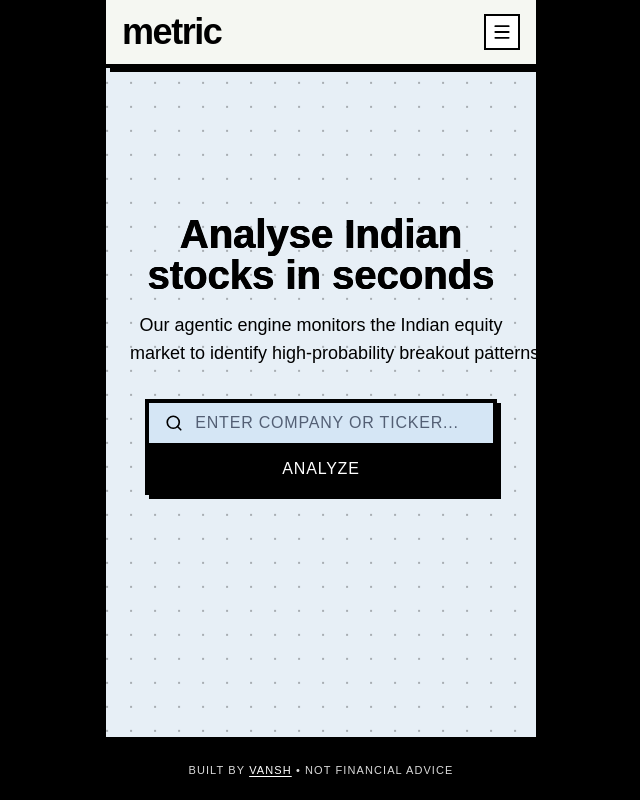
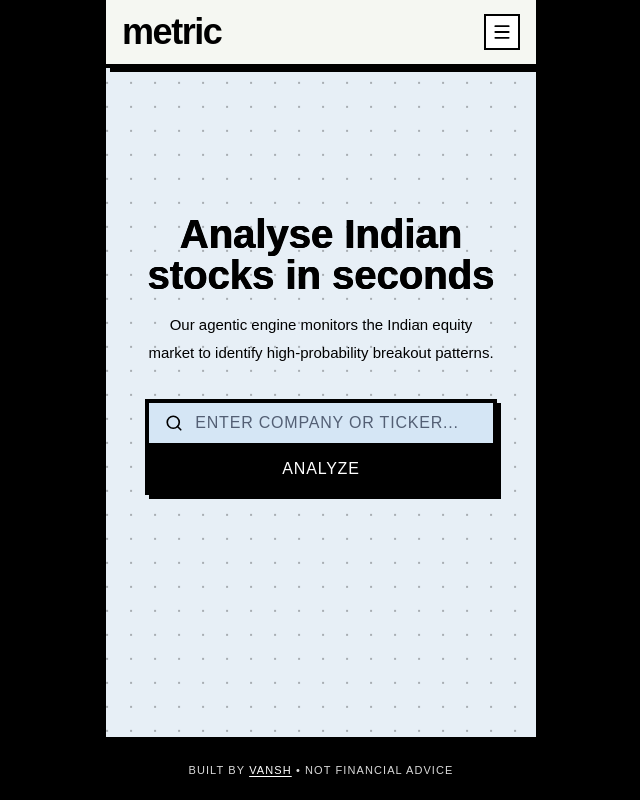
Before and after one commit to threeoneonetwo/metric-stocks-analyser, a Next.js app: page / in a window 1280 px wide. Shown: the whole page, without its empty margins (319-959 px from the left). Built offline with nearby package versions, Linux system fonts and the light colour scheme.

Commit message:
Contain landing subheading on desktop

```diff
--- a/app/page.tsx
+++ b/app/page.tsx
@@ -14,7 +14,7 @@ export default function Home() {
             <span className="block whitespace-nowrap text-[40px]">Analyse Indian</span>
             <span className="block whitespace-nowrap text-[40px]">stocks in seconds</span>
           </h1>
-          <p className="animate-entrance delay-2 max-w-full text-[clamp(13px,3.55vw,18px)] leading-7">
+          <p className="animate-entrance delay-2 max-w-full text-[clamp(13px,3.55vw,15px)] leading-7">
             <span className="block whitespace-nowrap">
               Our agentic engine monitors the Indian equity
             </span>
```
